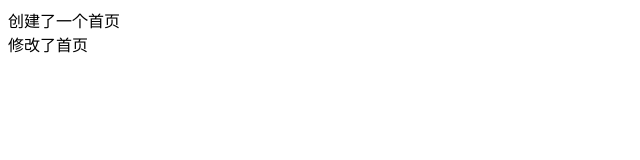
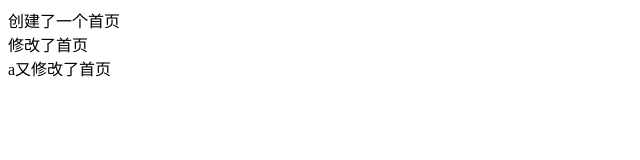
Before and after one commit to Jiaweigit/ssh, a plain HTML site: page index.html in a window 1280 px wide. Shown: the whole page, without its empty margins (0-640 px from the left). Drawn offline with Linux system fonts and the light colour scheme.

Commit message:
a又修改了index.html

```diff
--- a/index.html
+++ b/index.html
@@ -7,5 +7,6 @@
 <body>
 	<div>创建了一个首页</div>
 	<div>修改了首页</div>
+	<div>a又修改了首页</div>
 </body>
 </html>
```
